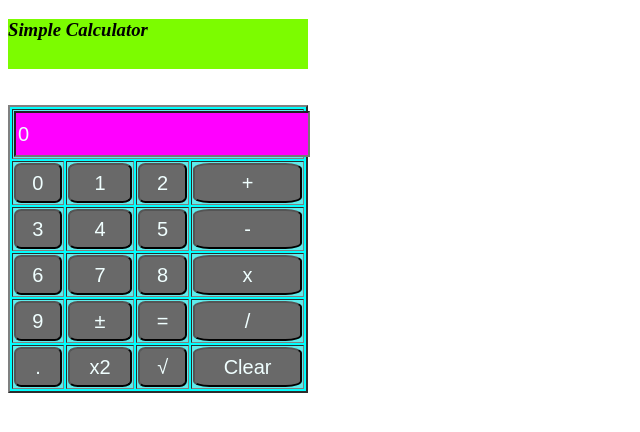
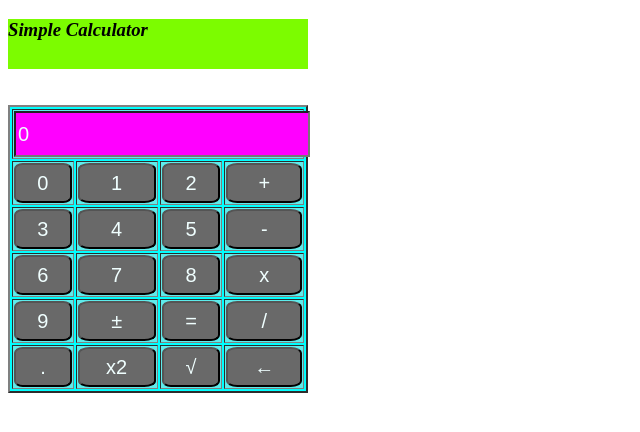
Before and after one commit to yaregalnebere/IP_PROJECT, a plain HTML site: page GROUP 4/calculeter app.html in a window 1280 px wide. Shown: the whole page, without its empty margins (0-640 px from the left). Drawn offline with Linux system fonts and the light colour scheme.

Commit message:
Update calculeter app.html

```diff
--- a/GROUP 4/calculeter app.html
+++ b/GROUP 4/calculeter app.html
@@ -76,7 +76,7 @@ td{
 <td><input id="btn" type=button value="." OnClick="calc.display.value+='.'"></td>
 <td><input id="btn" type=button value="x2" OnClick="calc.display.value=Math.pow(calc.display.value,2)"></td>
 <td><input id="btn" type=button value="√" OnClick="calc.display.value=Math.sqrt(calc.display.value)"></td>
-<td><input id="btn" type=button value="Clear" OnClick="calc.display.value=''"></td>
+<td><input id="btn" type=button value="←" OnClick="calc.display.value=''"></td>
 </tr>
 </table>
 </form>
```
